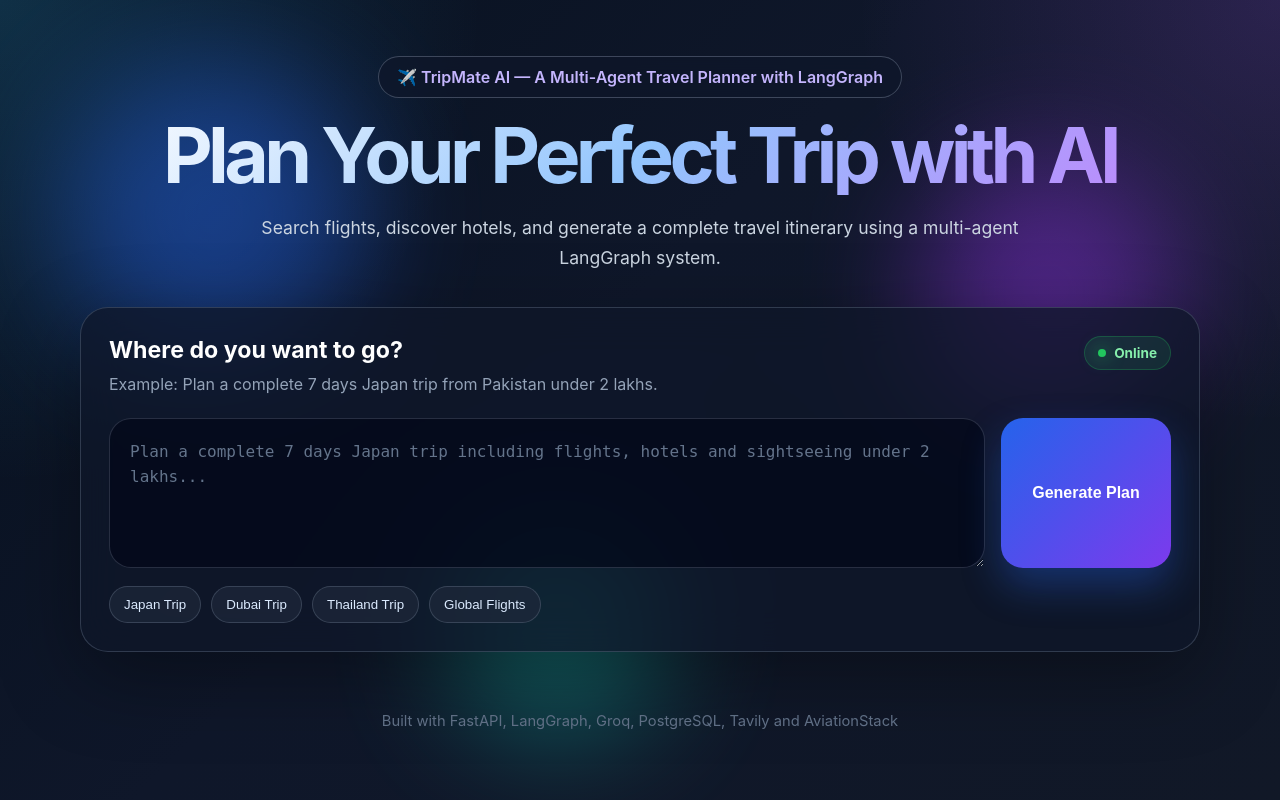
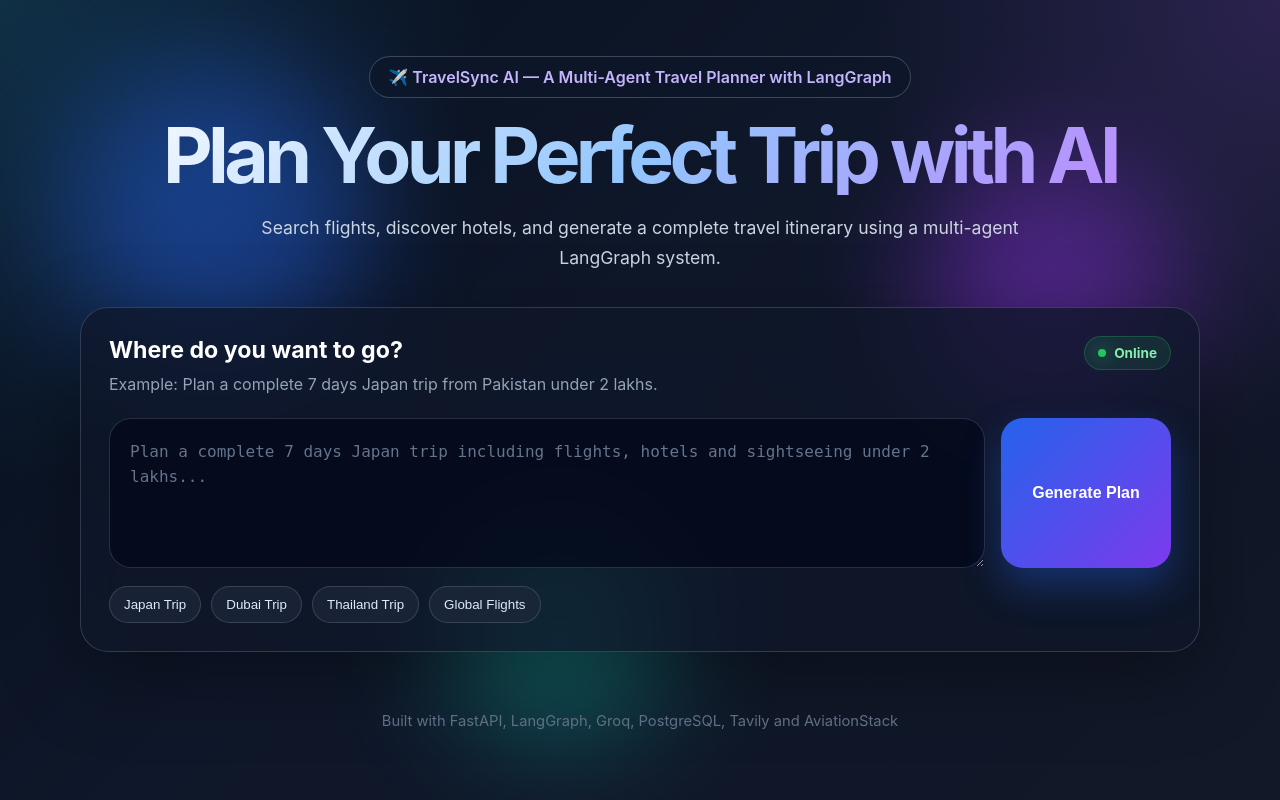
Before and after one commit to mnaveed8167/TravelSync-AI-Coordinated-Multi-Agent-Travel-Planner-with-LangGraph, a FastAPI app: page / in a window 1280 px wide. Run offline with FastAPI, Linux system fonts and the light colour scheme; some libraries are stand-ins or nearby versions.

Commit message:
docker added

```diff
--- a/templates/index.html
+++ b/templates/index.html
@@ -22,7 +22,7 @@
 
         <section class="hero-section">
             <div class="badge">
-                ✈️ TripMate AI — A Multi-Agent Travel Planner with LangGraph
+                ✈️ TravelSync AI — A Multi-Agent Travel Planner with LangGraph
             </div>
 
             <h1>
```
Also changed, not shown: README.md, 2 other files.
